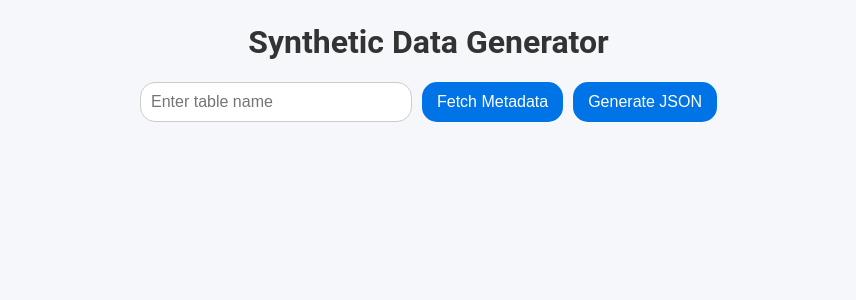
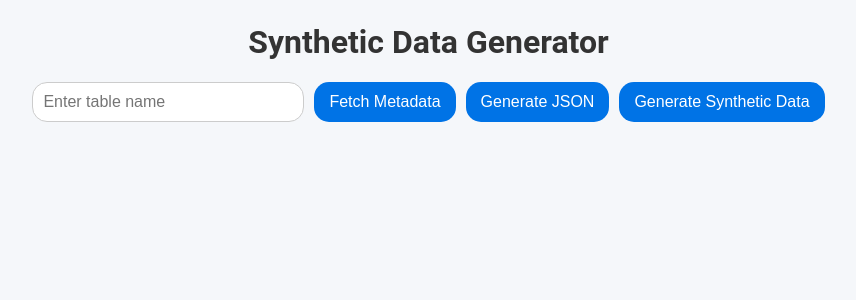
Before and after one commit to raazankeet/synthetic-data-ui, a React (Create React App) app: page / in a window 1280 px wide. Shown: the top 300 px of the page, without its empty margins (204-1060 px from the left). Built offline with nearby package versions, Linux system fonts and the light colour scheme.

Commit message:
add generate button and datatype correction

```diff
--- a/src/App.js
+++ b/src/App.js
@@ -186,7 +186,8 @@ function App() {
                         <option value="city">City</option>
                         <option value="state">State</option>
                         <option value="zipcode">Zip Code</option>
-                        <option value="streetAddress">Street Address</option>
+                        <option value="addressline1">Address Line 1</option>
+                        <option value="addressline2">Address Line 2</option>
                         <option value="fullAddress">Full Address</option>
                         <option value="ssn">SSN</option>
                         <option value="emailID">Email</option>
@@ -195,6 +196,7 @@ function App() {
                         <option value="weather">Weather</option>
                         <option value="temperature">Temperature</option>
                         <option value="creditCardNumber">Credit Card Number</option>
+                        <option value="dollarAmount">Dollar Amount</option>
                         <option value="randomNumber">Random Number</option>
                         <option value="artistName">Artist Name</option>
 						            <option value="regex">Regular Expression (Regex)</option>
@@ -319,12 +321,16 @@ function App() {
           generate_data: generateDataState[tableName] || false,
           truncate_table: truncateTableState[tableName] || false,
           existing_record_count: table.total_rows || 0,
-          records_to_generate: recordCounts[tableName] || 10,
+          records_to_generate: Number(recordCounts[tableName]) || 10,
           columns: table.columns.map((column) => ({
             COLUMN_NAME: column.COLUMN_NAME,
             DATA_TYPE: column.DATA_TYPE,
             CHARACTER_MAXIMUM_LENGTH: column.CHARACTER_MAXIMUM_LENGTH,
+            PRIMARY_KEY: column.PRIMARY_KEY,
+            NULLABLE: column.NULLABLE,
             selected_generator: selectedGenerators[tableName]?.[column.COLUMN_NAME] || "",
+
+
           })),
         };
         output[tableType][tableName] = tableData;
@@ -349,6 +355,34 @@ function App() {
     return JSON.stringify(output, null, 2);
   };
 
+  const generateSyntheticData = async () => {
+    try {
+      const jsonOutput = generateJsonOutput(); // Call the function that generates your JSON output
+
+      // alert('The Json Data is'+JSON.stringify(jsonOutput, null, 2));
+      const response = await fetch('http://127.0.0.1:5001/submit', {
+        method: 'POST',
+        headers: {
+          'Content-Type': 'application/json',
+        },
+
+        body: jsonOutput,
+      });
+
+      if (!response.ok) {
+        throw new Error('Failed to post JSON data');
+      }
+
+      // Handle the response
+      const data = await response.json();
+      console.log('Post successful', data);
+      // alert('JSON data successfully posted!');
+    } catch (error) {
+      console.error('Error posting JSON:', error);
+      alert('Error posting JSON data');
+    }
+  };
+
   return (
     <div className="App">
       <h1>Synthetic Data Generator</h1>
@@ -361,6 +395,7 @@ function App() {
         />
         <button onClick={handleFetchMetadata}>Fetch Metadata</button>
         <button onClick={generateJsonOutput}>Generate JSON</button>
+        <button onClick={generateSyntheticData}>Generate Synthetic Data</button>
       </div>
       {metadata && (
         <div>
@@ -404,4 +439,7 @@ const capitalizeFirstLetter = (string) => {
   return string.charAt(0).toUpperCase() + string.slice(1);
 };
 
+
+
+
 export default App;
```
Also changed, not shown: public/manifest.json.
